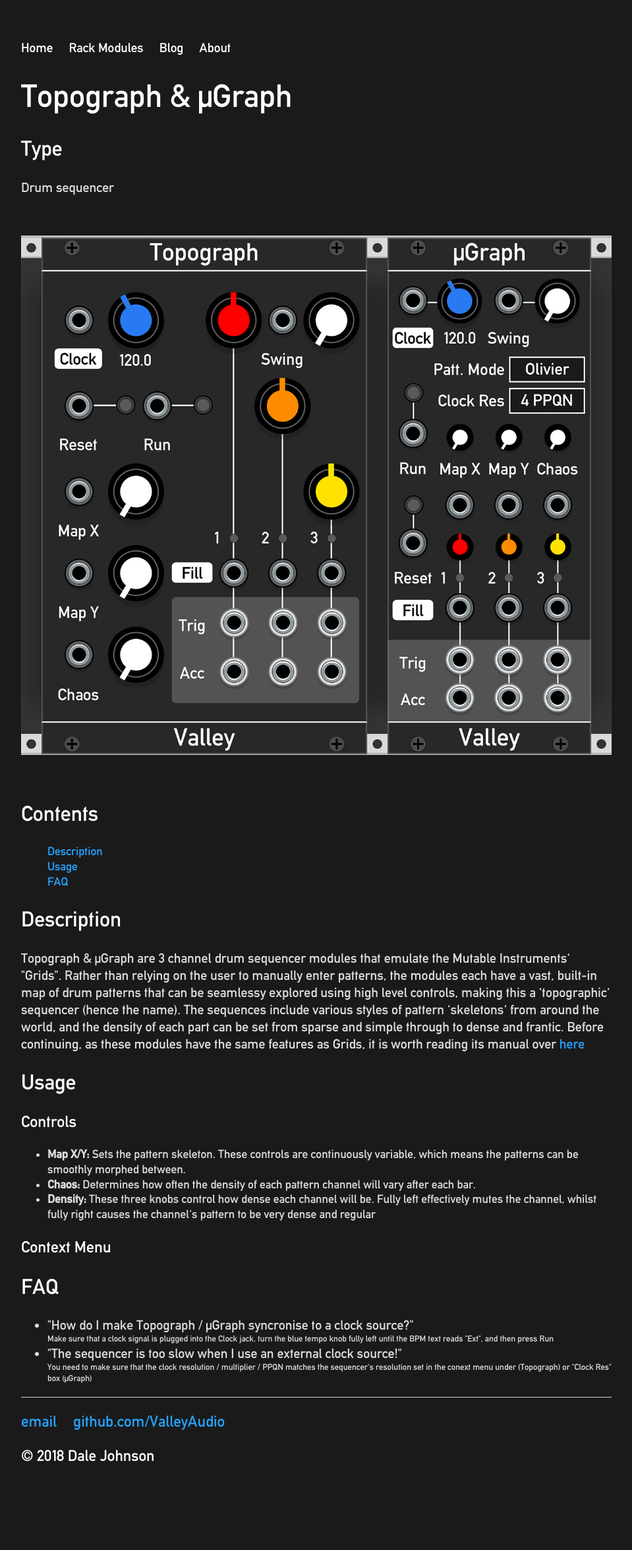
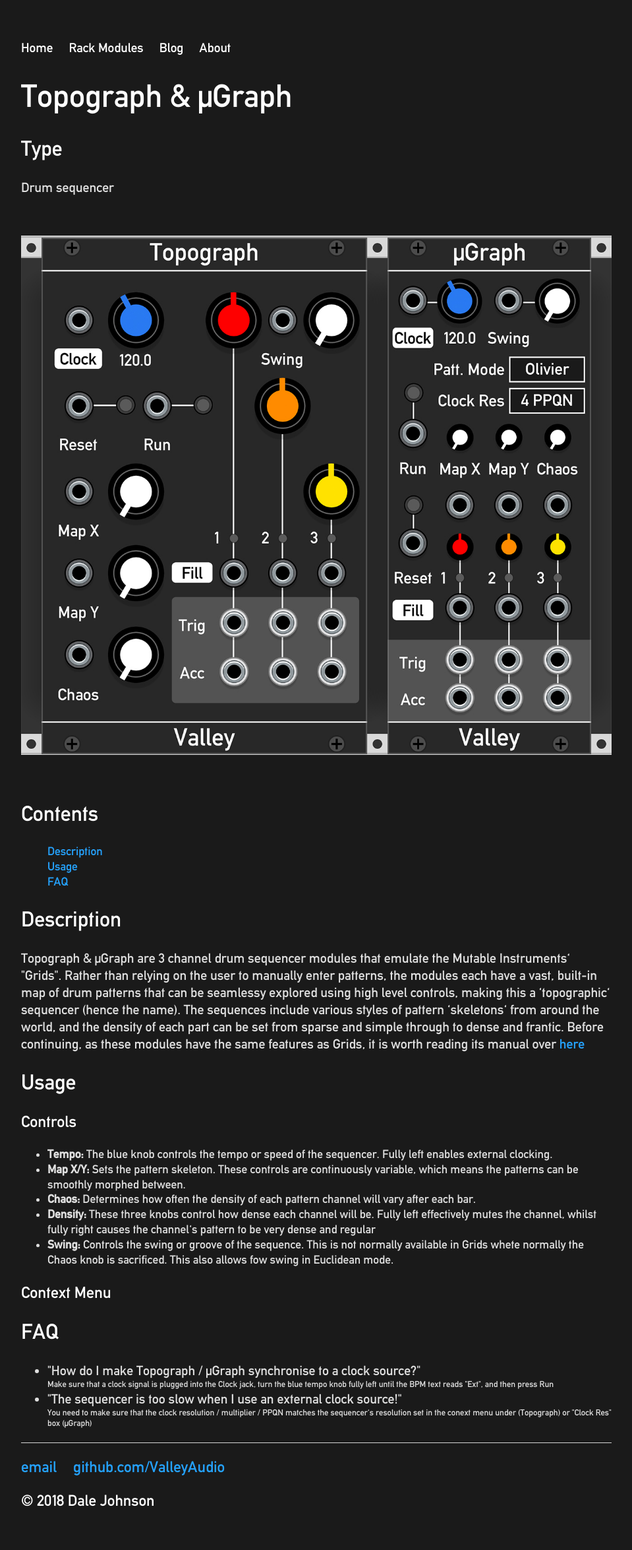
Before and after one commit to ValleyAudio/ValleyAudio.github.io, a Jekyll site: the page built from rack/topograph/topograph.html, in a window 1280 px wide. Shown: the whole page at 66% size, without its empty margins (160-1119 px from the left). Built offline with Jekyll 4.4.1, drawn with Linux system fonts in a browser that asks for light colours; before the commit the page ends 2281 px from its top, so only the background shows below that.

Commit message:
Added Usage

```diff
--- a/css/main.css
+++ b/css/main.css
@@ -62,7 +62,7 @@
     font-size: 1.25em;
     font-family:'alteDin', 'Helvetica', 'Arial', 'Sans-Serif';
     line-height: 1.3em;
-    color: #DDDDDD;
+    color: #DFDFDF;
 }
 footer {
     border-top: 1px solid #d5d5d5;
@@ -89,6 +89,6 @@
     padding: 0px;
     font-weight: normal;
     font-size: 1.1em;
-    color: #DDDDDD;
+    color: #DFDFDF;
     line-height:1.3em;
 }
--- a/rack/topograph/topograph.html
+++ b/rack/topograph/topograph.html
@@ -21,14 +21,16 @@
         <h2 id="Usage">Usage</h2>
         <h3>Controls</h3>
         <ul>
+            <li><b>Tempo:</b> The blue knob controls the tempo or speed of the sequencer. Fully left enables external clocking.</li>
             <li><b>Map X/Y:</b> Sets the pattern skeleton. These controls are continuously variable, which means the patterns can be smoothly morphed between.</li>
             <li><b>Chaos:</b> Determines how often the density of each pattern channel will vary after each bar.</li>
             <li><b>Density:</b> These three knobs control how dense each channel will be. Fully left effectively mutes the channel, whilst fully right causes the channel's pattern to be very dense and regular</li>
+            <li><b>Swing:</b> Controls the swing or groove of the sequence. This is not normally available in Grids whete normally the Chaos knob is sacrificed. This also allows fow swing in Euclidean mode.</li>
         </ul>
         <h3>Context Menu</h3>
         <h2 id="FAQ">FAQ</h2>
         <ul>
-            <li style="font-size: 1.25em;">"How do I make Topograph / µGraph syncronise to a clock source?"</li>
+            <li style="font-size: 1.25em;">"How do I make Topograph / µGraph synchronise to a clock source?"</li>
             <li style="list-style:none; font-size:0.8em">Make sure that a clock signal is plugged into the Clock jack, turn the blue tempo knob fully left until the BPM text reads "Ext", and then press Run</li>
             <li style="font-size: 1.25em;">"The sequencer is too slow when I use an external clock source!"</li>
             <li style="list-style:none; font-size:0.8em">You need to make sure that the clock resolution / multiplier / PPQN matches the sequencer's resolution set in the conext menu under (Topograph) or "Clock Res" box (µGraph)</li>
```
